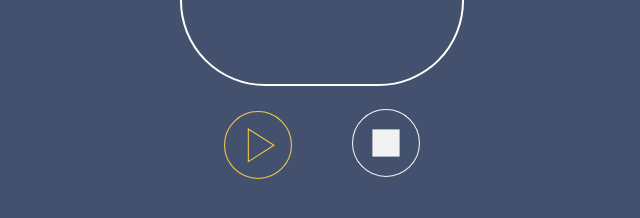
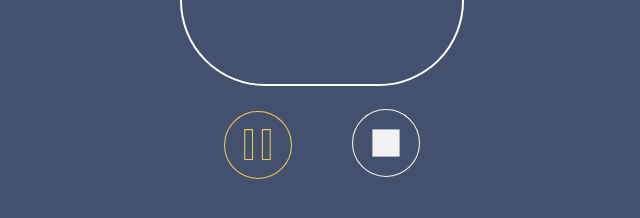
Before and after one commit to omega1510/stopwatch, an Electron app: page index.html in a window 800 px wide. Both pictures are taken after a click on the button 336 px from the left and 462 px from the top of the page. Shown: the part 318-536 px from the top of the page, 78-718 px from the left. Drawn offline with Linux system fonts and the light colour scheme; a web font is replaced by a local one.

Commit message:
Fixed bug where pause button never appears

```diff
--- a/index.html
+++ b/index.html
@@ -20,7 +20,7 @@
         <button class="buttonPlay">
           <img id="playButton" src="images/play-button.svg"/>
 
-          <img id="pauseButton" src="images/play-button.svg"/>
+          <img id="pauseButton" src="images/pause-button.svg"/>
         </button>
 
         <button class="buttonReset">
```
